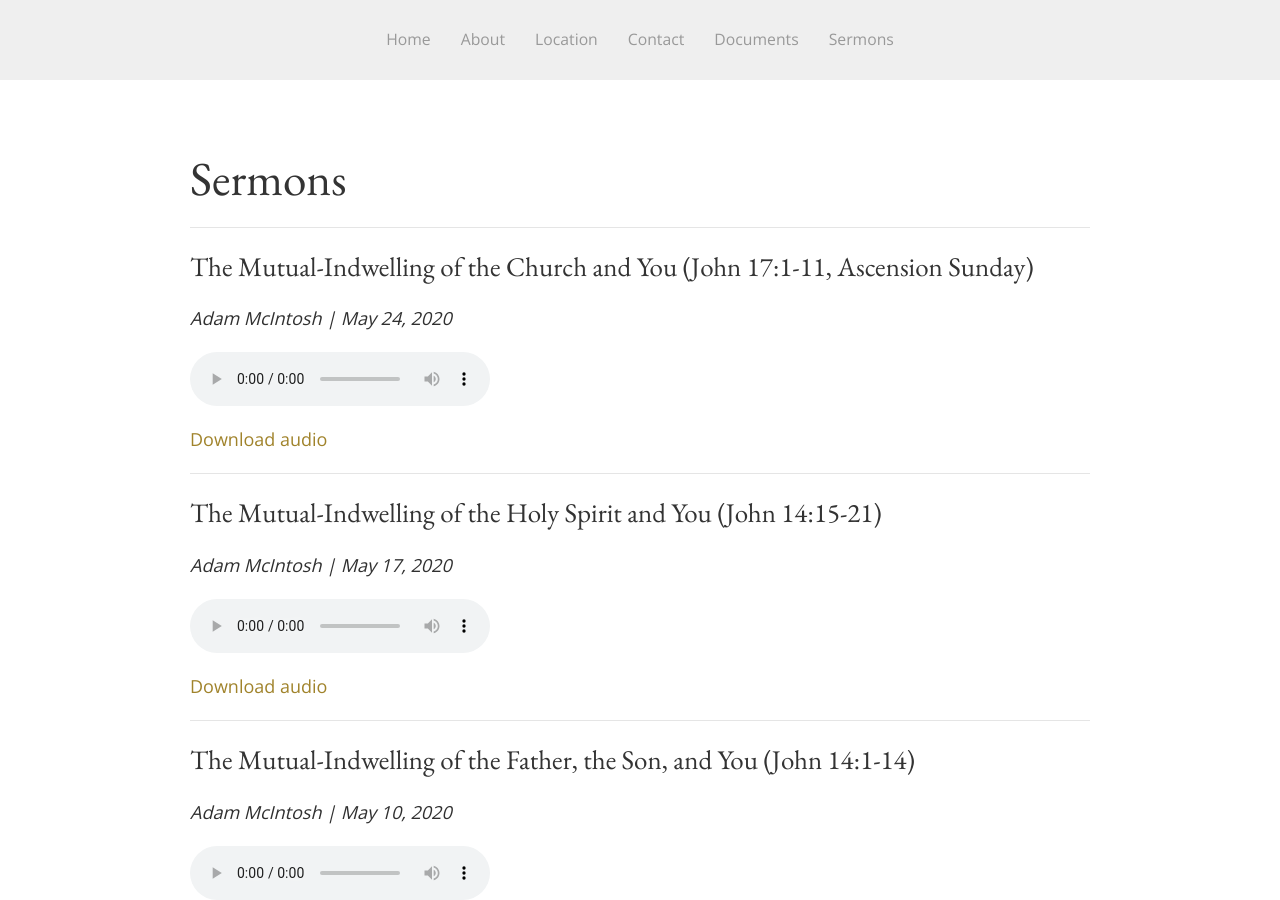
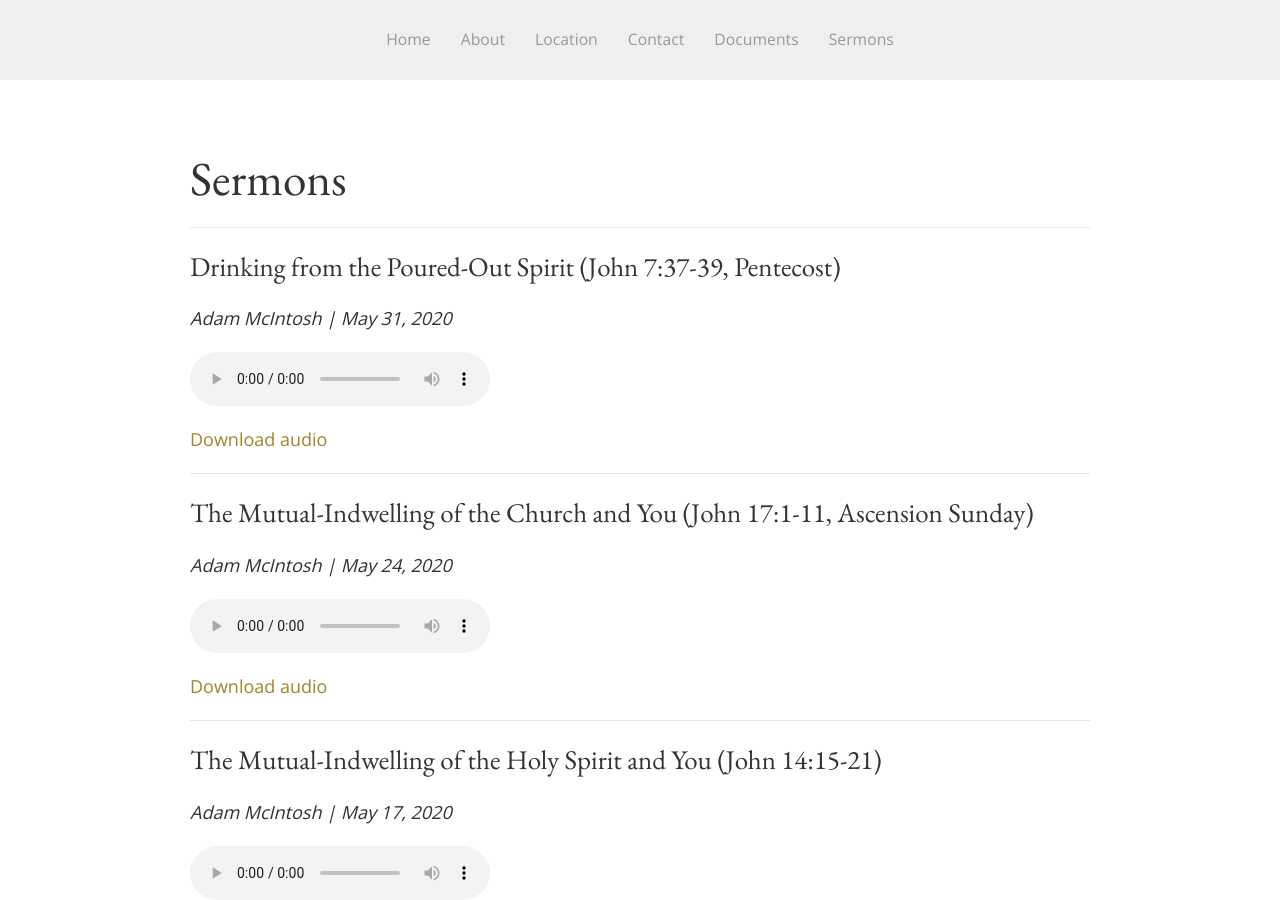
Before and after one commit to SaintDavidsChurch/website, a Jekyll site: the page built from sermons.html, in a window 1280 px wide and 900 px high. Built offline with Jekyll 4.4.1, drawn with Linux system fonts in a browser that asks for light colours.

Commit message:
Updated by InferCMS

```diff
--- a/_data/sermons.yml
+++ b/_data/sermons.yml
@@ -94,3 +94,7 @@
   date: '2020-05-24'
   preacher: Adam McIntosh
   audio_file: https://saintdavids.church/assets/sermons/2020/Adam-McIntosh_May24-2020_John17.1-11_Ascension.mp3
+- title: Drinking from the Poured-Out Spirit (John 7:37-39, Pentecost)
+  date: '2020-05-31'
+  preacher: Adam McIntosh
+  audio_file: https://saintdavids.church/assets/sermons/2020/Adam-McIntosh_May31-2020_John7.37-39_Pentecost.mp3
```
